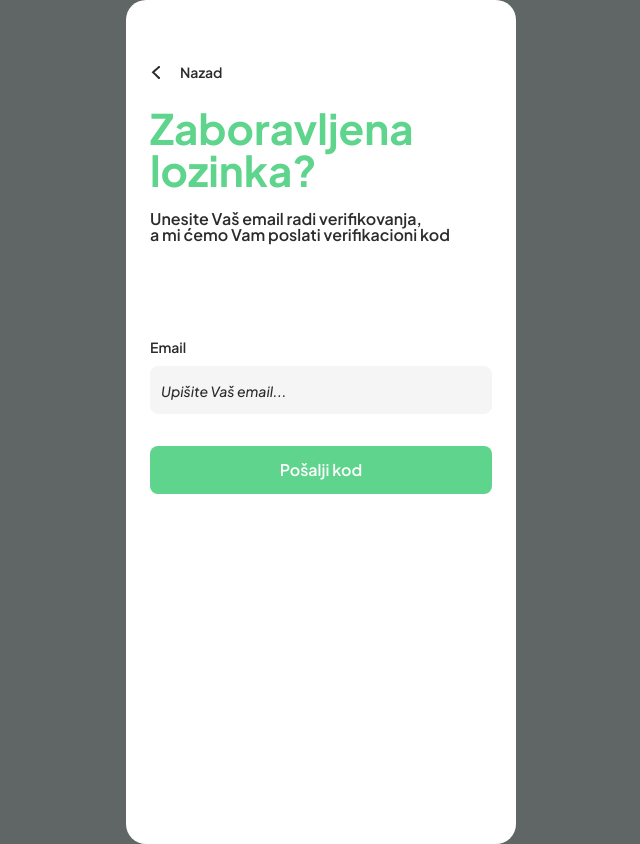
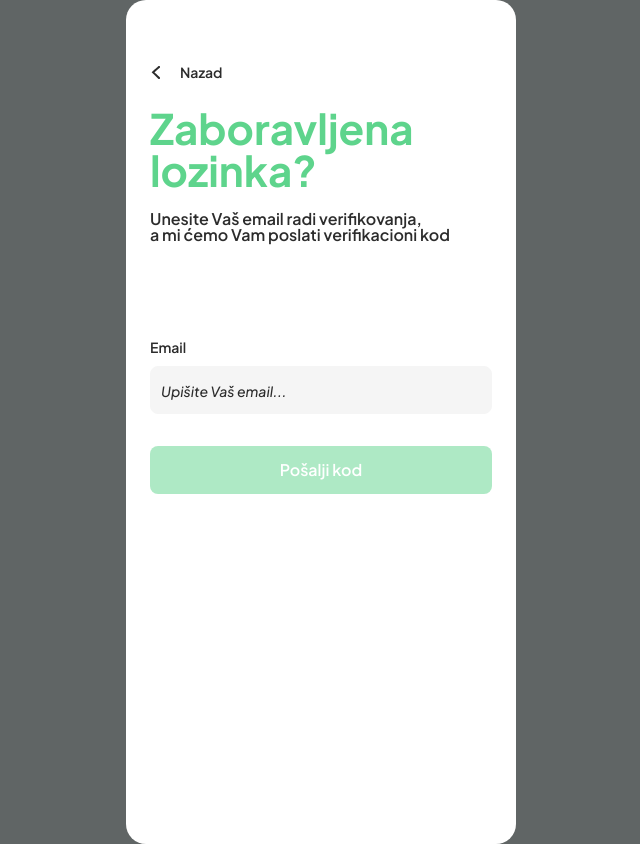
Before and after one commit to VladaTasic987/DriveGreen, a React (Vite) app in the folder DriveGreen/: page /forgot in a window 1280 px wide. Shown: the whole page, without its empty margins (319-959 px from the left). Built offline with nearby package versions, Linux system fonts and the light colour scheme; a web font is replaced by a local one.

Commit message:
forgot user email logic

```diff
--- a/DriveGreen/src/assets/LoginComponents/ForgotPasswordEmail.jsx
+++ b/DriveGreen/src/assets/LoginComponents/ForgotPasswordEmail.jsx
@@ -4,7 +4,7 @@ import { useUser } from '../Context';
 
 export function ForgotPasswordEmail() {
 
-    const { visible, toggleVisible, email, password, getEmail, getPassword, existingEmail, existingPassword } = useUser();
+    const {  email, getEmail, users, existingEmail} = useUser();
     return (
         <div id="forgot-password-container">
 
@@ -28,6 +28,8 @@ export function ForgotPasswordEmail() {
                     Email
                     <br />
                     <input
+                        value={email}
+                        onChange={getEmail}
                         type="text"
                         placeholder='Upišite Vaš email...'
                     />
@@ -36,8 +38,8 @@ export function ForgotPasswordEmail() {
 
 
             <Link
-                className="send-code"
-                to="/passwordCode">
+                className={ existingEmail ? "send-code" : "send-code-disabled"}
+                to={existingEmail ? "/passwordCode" : ""}>
                 Pošalji kod
             </Link>
         </div>
--- a/DriveGreen/src/assets/LoginComponents/_ForgotPasswordEmail.scss
+++ b/DriveGreen/src/assets/LoginComponents/_ForgotPasswordEmail.scss
@@ -117,6 +117,27 @@
         justify-content: center;
     }
 
+    .send-code-disabled {
+        margin-top: 32px;
+        margin-left: auto;
+        margin-right: auto;
+        height: 48px;
+        width: 342px;
+        border-radius: 8px;
+        background-color: rgba(94, 212, 140, 0.5);
+        border: none;
+        font-family: Plus Jakarta Sans;
+        font-weight: 600;
+        font-size: 16px;
+        line-height: 100%;
+        color: #ffffff;
+        cursor: pointer;
+        text-decoration: none;
+        display: flex;
+        justify-content: center;
+        align-items: center;
+    }
+
     .send-code:hover {
         background-color: rgba(94, 212, 140, 0.5);
     }
```
